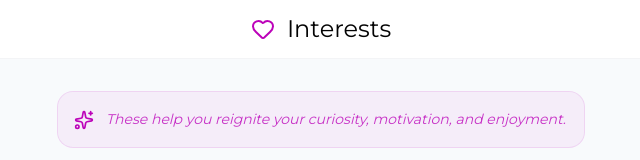
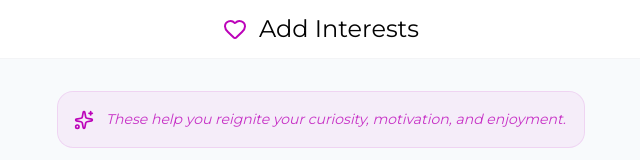
Before and after one commit to Scottish-Tech-Army/BulildU, a Next.js app: page /discovery/interests in a window 1280 px wide. Shown: the top 160 px of the page, without its empty margins (319-959 px from the left). Built offline with nearby package versions, Linux system fonts and the light colour scheme.

Commit message:
update pillar screen titles

```diff
--- a/src/app/discovery/[pillar]/page.tsx
+++ b/src/app/discovery/[pillar]/page.tsx
@@ -35,7 +35,7 @@ interface PillarConfig {
 
 const PILLAR_CONFIG: Record<DiscoveryPillar, PillarConfig> = {
   skills: {
-    title: "Skills",
+    title: "Add Skills",
     singular: "skill",
     icon: Wrench,
     purpose: "These help you recognise what you can already do.",
@@ -55,7 +55,7 @@ const PILLAR_CONFIG: Record<DiscoveryPillar, PillarConfig> = {
     celebrationSubtitle: "You've recognised what you're capable of. These skills are the building blocks of your potential.",
   },
   qualities: {
-    title: "Qualities",
+    title: "Add Qualities",
     singular: "quality",
     icon: Star,
     purpose: "Build your confidence by identifying personal strengths and character traits.",
@@ -75,7 +75,7 @@ const PILLAR_CONFIG: Record<DiscoveryPillar, PillarConfig> = {
     celebrationSubtitle: "Your qualities define your character. Acknowledging them is a powerful step toward self-belief.",
   },
   values: {
-    title: "Values",
+    title: "Add Values",
     singular: "value",
     icon: Compass,
     purpose: "These help you understand what truly matters to you.",
@@ -95,7 +95,7 @@ const PILLAR_CONFIG: Record<DiscoveryPillar, PillarConfig> = {
     celebrationSubtitle: "Knowing your values helps you make choices that align with your true self.",
   },
   interests: {
-    title: "Interests",
+    title: "Add Interests",
     singular: "interest",
     icon: Heart,
     purpose: "These help you reignite your curiosity, motivation, and enjoyment.",
```
